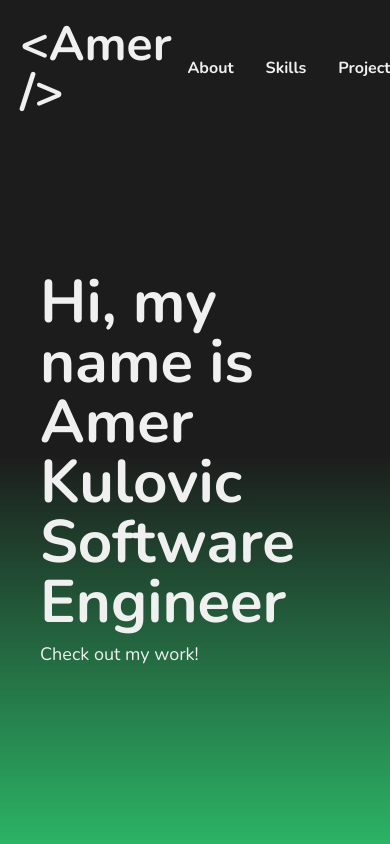
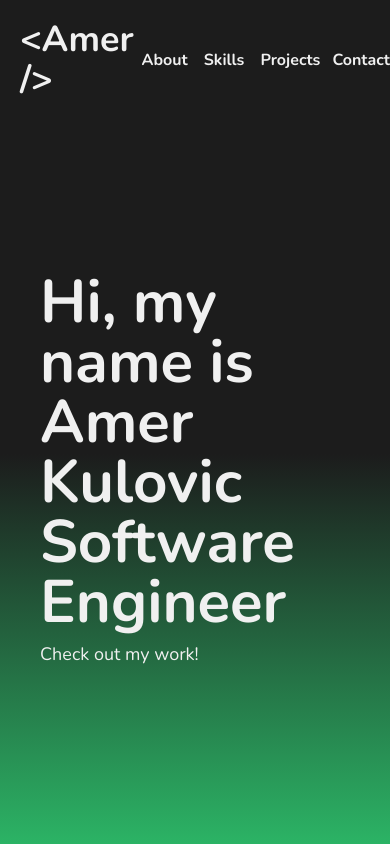
Before and after one commit to amerkulovic/Portfolio2.0, a React (Create React App) app: page / in a window 390 px wide. Shown: the top 844 px of the page. Built offline with nearby package versions, Linux system fonts and the light colour scheme; a web font is replaced by a local one.

Commit message:
improved mobile view of the website

```diff
--- a/src/components/Footer.tsx
+++ b/src/components/Footer.tsx
@@ -4,10 +4,10 @@ import linkedInLogo from "../assets/images/linkedIn.png";
 const Footer = () => {
   return (
     <div className="bg-black flex justify-between items-end py-12 px-2">
-      <div className="text-5xl font-bold w-[20%] pl-5">
+      <div className="text-5xl font-bold w-[20%] pl-5 max-sm:text-3xl max-sm:w-[32%]">
         <span>&lt;</span>Amer <span>/&gt;</span>
       </div>
-      <section className="flex justify-center w-[60%]">
+      <section className="flex justify-center w-[60%] max-sm:w-[33%]">
         <a href="https://github.com/amerkulovic" target="_blank" className="mx-2">
           <img src={githubLogo} className="h-12 w-12" />
         </a>
@@ -15,7 +15,7 @@ const Footer = () => {
           <img src={linkedInLogo} className="h-12 w-12" />
         </a>
       </section>
-      <section className="w-[20%]">
+      <section className="w-[20%] max-sm:w-[33%] max-sm:flex max-sm:justify-center">
         <ul className="flex flex-col font-bold">
           <li className="py-4 text-start">
             <a href="#about">About</a>
--- a/src/components/Nav.tsx
+++ b/src/components/Nav.tsx
@@ -1,20 +1,20 @@
 const Nav = () => {
   return (
     <div className="flex justify-between align-middle p-5 bg-[#1c1c1c] fixed top-0 left-0 w-full z-50">
-      <div className="text-5xl font-bold">
+      <div className="text-5xl font-bold max-sm:text-4xl">
         <span>&lt;</span>Amer <span>/&gt;</span>
       </div>
       <ul className="flex items-center font-bold">
-        <li className="px-4">
+        <li className="px-4 max-sm:px-2">
           <a href="#about">About</a>
         </li>
-        <li className="px-4">
+        <li className="px-4 max-sm:px-2">
           <a href="#skills">Skills</a>
         </li>
-        <li className="px-4">
+        <li className="px-4 max-sm:px-2">
           <a href="#projects">Projects</a>
         </li>
-        <li className="pl-4 mr-10">
+        <li className="pl-4 mr-10 max-sm:mr-0 max-sm:pl-1">
           <a href="#contacts">Contact</a>
         </li>
       </ul>
--- a/src/components/Skills.tsx
+++ b/src/components/Skills.tsx
@@ -68,11 +68,11 @@ const Skills = () => {
         ▶
       </button> */}
       {displayedSkills.map((skill) => (
-        <div className="w-[90%] flex justify-between py-7 my-2 items-center bg-gradient-to-r from-[#1c1c1c] to-primary rounded-xl">
+        <div className="w-[90%] flex justify-between py-7 my-2 items-center bg-gradient-to-r from-[#1c1c1c] to-primary rounded-xl max-sm:flex-col max-sm:to-[#1c1c1c]">
           <div className="w-[40%] flex justify-center">
-            <h1 className="text-4xl font-bold text-primary">{skill.title}</h1>
+            <h1 className="text-4xl font-bold text-primary max-sm:mb-5">{skill.title}</h1>
           </div>
-          <p className="w-[50%] text-2xl">{skill.description}</p>
+          <p className="w-[50%] text-2xl max-sm:w-[80%] max-sm:text-center">{skill.description}</p>
         </div>
       ))}
     </div>
```
